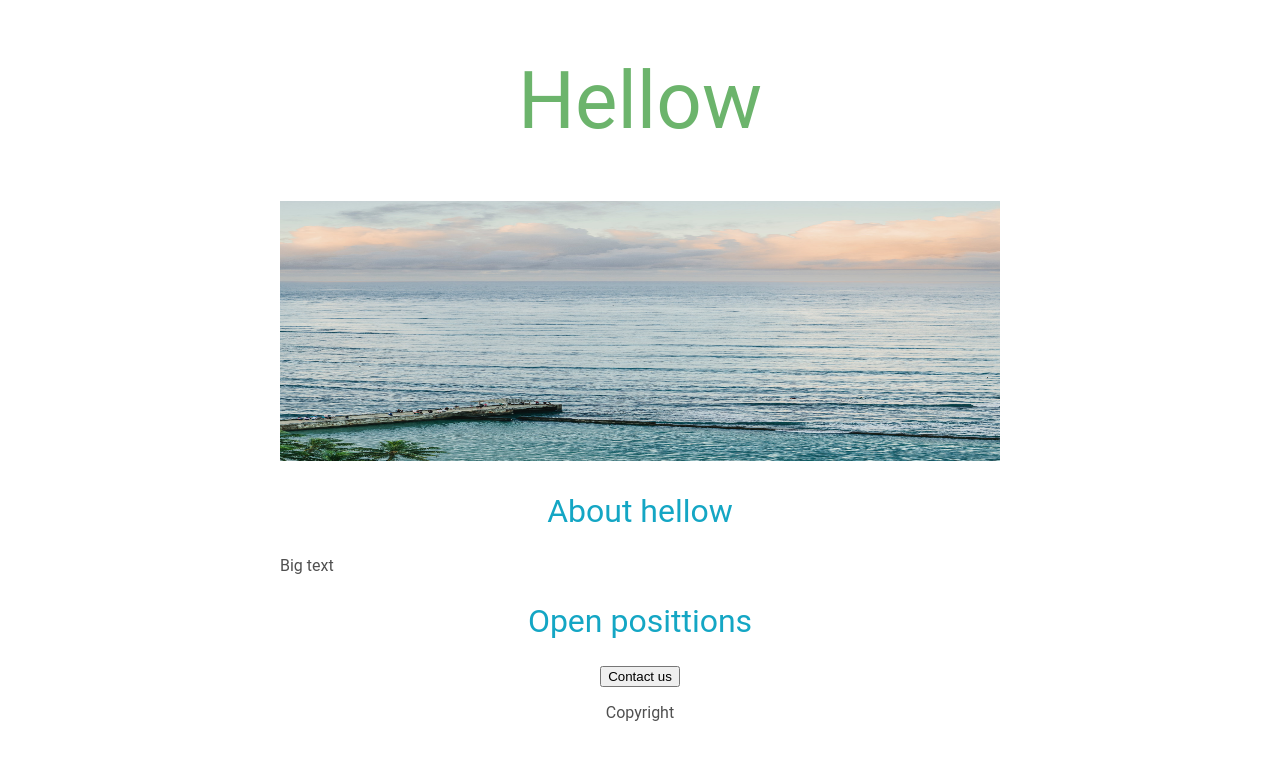
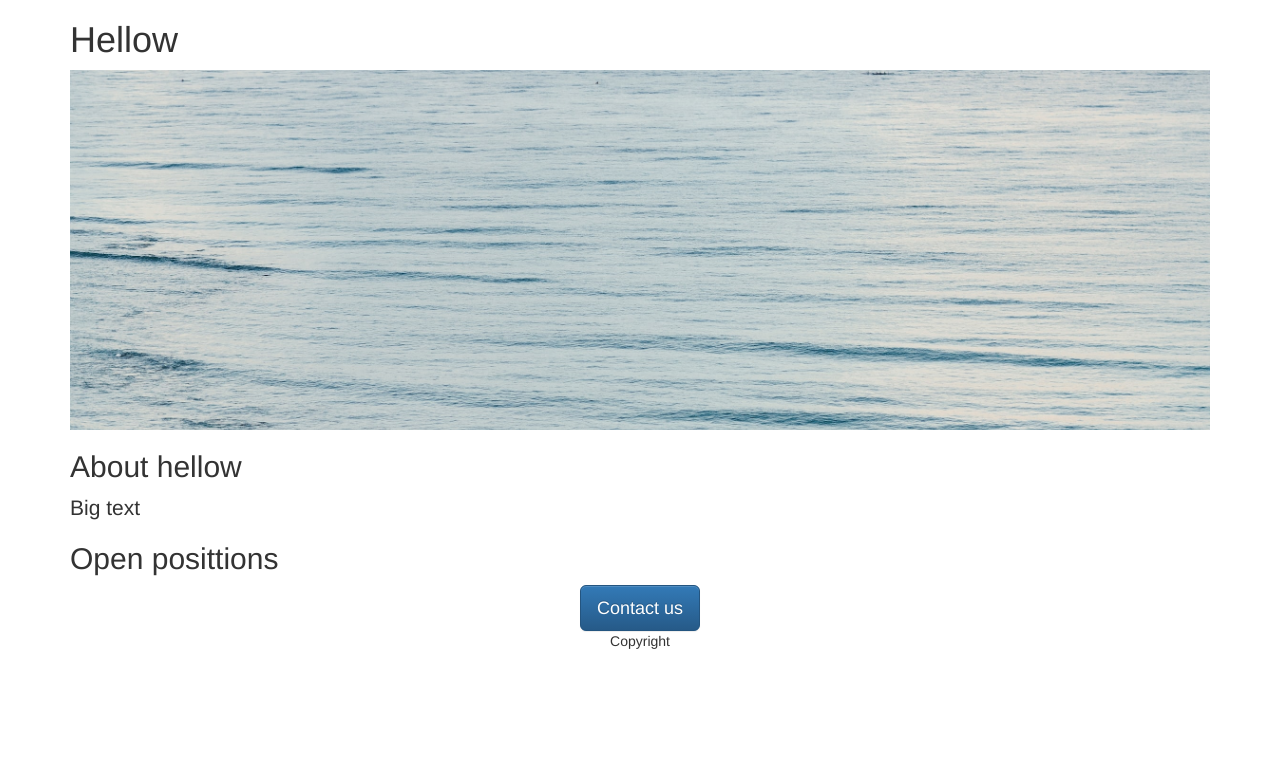
Before and after one commit to javierjuanJJ/flask3, a Flask app: page / in a window 1280 px wide. Shown: the top 760 px of the page. Run offline with Flask 2, Linux system fonts and the light colour scheme.

Commit message:
Commit 2 bootstrap

```diff
--- a/templates/home.html
+++ b/templates/home.html
@@ -3,62 +3,36 @@
 <head>
     <meta charset="UTF-8">
     <title>Title</title>
-    <style>
-        h1 {
-            font-size: 80px;
-            font-family: Roboto;
-            font-weight: normal;
-            color: rgb(108, 180, 108);
-            text-align: center;
-        }
 
-        h2 {
-            font-size: 32px;
-            font-family: Roboto;
-            font-weight: normal;
-            color: rgb(20, 166, 196);
-            text-align: center;
-        }
+    <!-- Latest compiled and minified CSS -->
+<link rel="stylesheet" href="https://cdn.jsdelivr.net/npm/bootstrap@3.4.1/dist/css/bootstrap.min.css" integrity="sha384-HSMxcRTRxnN+Bdg0JdbxYKrThecOKuH5zCYotlSAcp1+c8xmyTe9GYg1l9a69psu" crossorigin="anonymous">
 
-        p {
-            color: rgb(80, 80, 80);
-            font-family: Roboto;
-
-        }
-
-        .bodytext {
-            color: rgb(80, 80, 80);
-            font-family: Roboto;
-            text-align: center;
-
-        }
-
-        #banner {
-            width: 100%;
-            height: 260px;
-            alt: "Image";
-        }
-
-        #container {
-            max-width: 720px;
-            margin: 0 auto;
-        }
-
-    </style>
+<!-- Optional theme -->
+<link rel="stylesheet" href="https://cdn.jsdelivr.net/npm/bootstrap@3.4.1/dist/css/bootstrap-theme.min.css" integrity="sha384-6pzBo3FDv/PJ8r2KRkGHifhEocL+1X2rVCTTkUfGk7/0pbek5mMa1upzvWbrUbOZ" crossorigin="anonymous">
+<style>
+    #banner{
+        height: 360px;
+        width: 100%;
+        object-fit: cover;
+    }
+</style>
 </head>
 <body>
-<div id="container">
-    <h1>Hellow</h1>
-    <img id="banner"
+<div class="container">
+    <h1 class="text-enter mt-2 mb-4">Hellow</h1>
+    <img class="img-fluid" id="banner"
          src="{{ url_for('static', filename='background.jpg') }}"
-    >
-    <h2>About hellow</h2>
-    <p>Big text</p>
-    <h2>Open posittions</h2>
-    <div style="text-align: center">
-        <button>Contact us</button>
-        <p class="bodytext">Copyright</p>
+     alt="image">
+    <h2 class="text-enter mt-2 mb-4">About hellow</h2>
+    <p class="lead">Big text</p>
+    <h2 class="text-enter mt-2 mb-4">Open posittions</h2>
+    <div class="text-center">
+        <button class="btn btn-primary btn-lg">Contact us</button>
+        <p class="mt-4">Copyright</p>
     </div>
 </div>
+<!-- Latest compiled and minified JavaScript -->
+<script src="https://cdn.jsdelivr.net/npm/bootstrap@3.4.1/dist/js/bootstrap.min.js" integrity="sha384-aJ21OjlMXNL5UyIl/XNwTMqvzeRMZH2w8c5cRVpzpU8Y5bApTppSuUkhZXN0VxHd" crossorigin="anonymous"></script>
+
 </body>
 </html>
```
